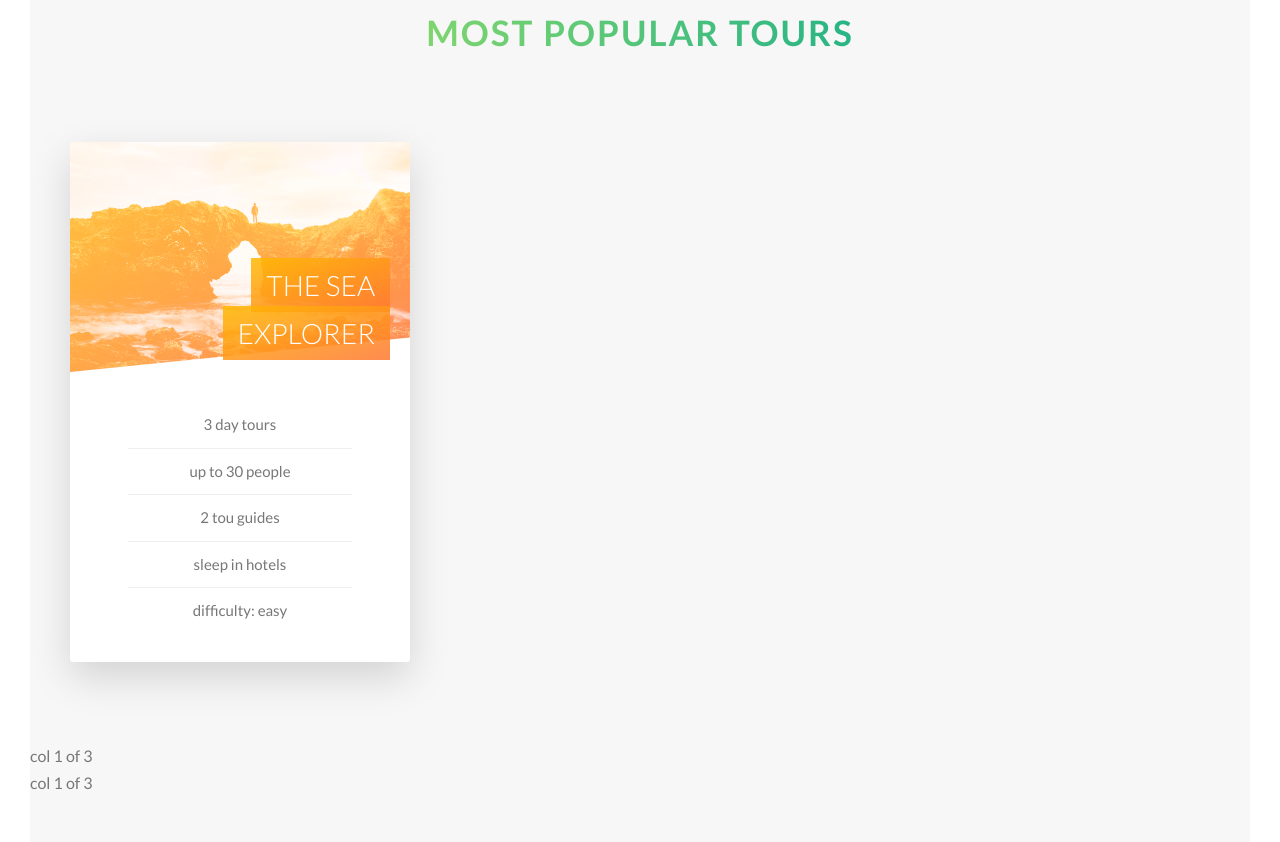
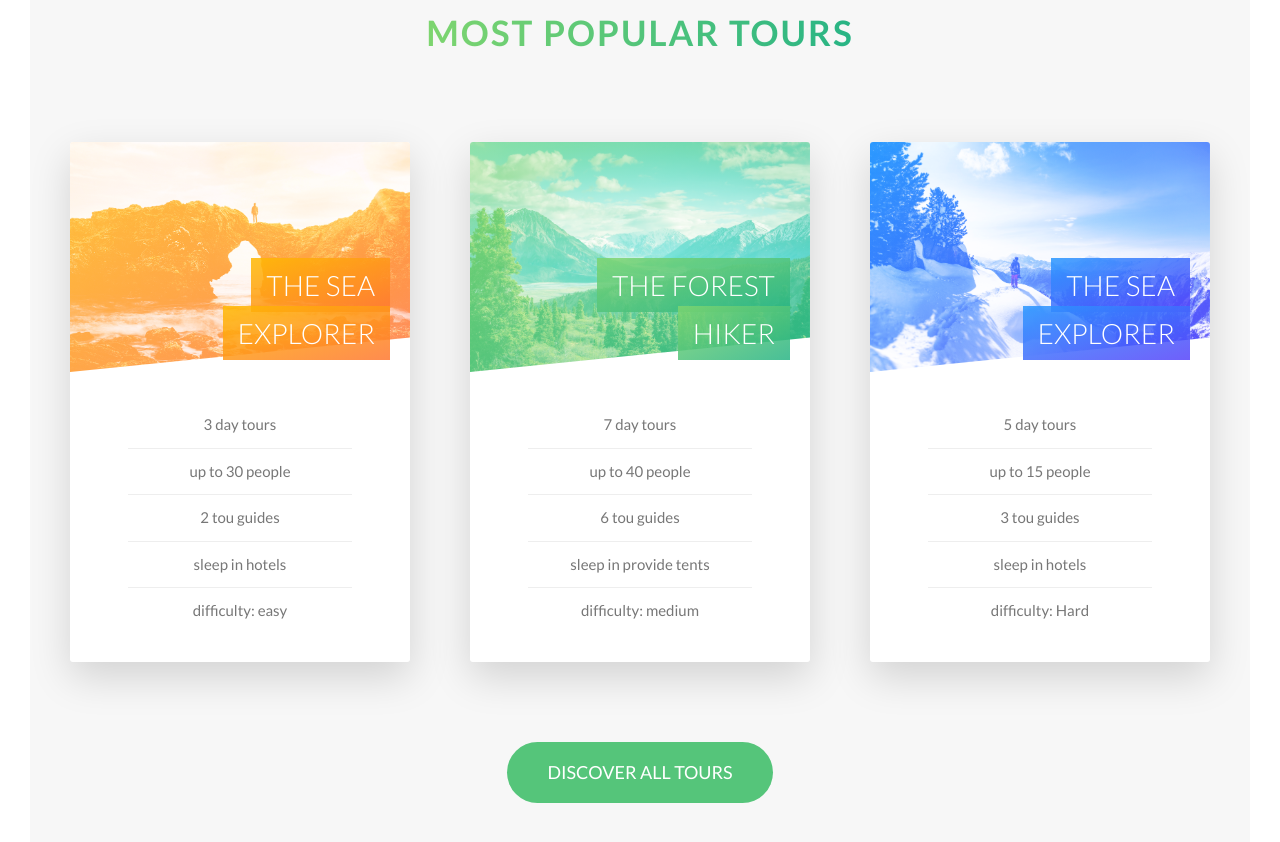
Before and after one commit to mazpeng/Natours-page, a website: page index.html in a window 1280 px wide. Shown: the part 2345-3187 px from the top of the page. Drawn offline with Linux system fonts and the light colour scheme.

Commit message:
btn bottom card

```diff
--- a/index.html
+++ b/index.html
@@ -161,9 +161,74 @@
               </div>
             </div>
           </div>
+
+          <div class="col-1-of-3">
+            <div class="card">
+              <div class="card__side card__side--front">
+                <div class="card__picture card__picture--2">&nbsp;</div>
+                <h4 class="card__heading">
+                  <span class="card__heading-span card__heading-span--2">
+                    The Forest Hiker
+                  </span>
+                </h4>
+                <div class="card__details">
+                  <ul>
+                    <li>7 day tours</li>
+                    <li>up to 40 people</li>
+                    <li>6 tou guides</li>
+                    <li>sleep in provide tents</li>
+                    <li>difficulty: medium</li>
+                  </ul>
+                </div>
+              </div>
+
+              <div class="card__side card__side--back card__side--back-2">
+                <div class="card__cta">
+                  <div class="card__price-box">
+                    <p class="card__price-only">Only</p>
+                    <p class="card__price-value">$497</p>
+                  </div>
+                  <a href="#" class="btn btn--white">Book Now</a>
+                </div>
+              </div>
+            </div>
+          </div>
+          <div class="col-1-of-3">
+            <div class="card">
+              <div class="card__side card__side--front">
+                <div class="card__picture card__picture--3">&nbsp;</div>
+                <h4 class="card__heading">
+                  <span class="card__heading-span card__heading-span--3">
+                    The sea explorer
+                  </span>
+                </h4>
+                <div class="card__details">
+                  <ul>
+                    <li>5 day tours</li>
+                    <li>up to 15 people</li>
+                    <li>3 tou guides</li>
+                    <li>sleep in hotels</li>
+                    <li>difficulty: Hard</li>
+                  </ul>
+                </div>
+              </div>
+
+              <div class="card__side card__side--back card__side--back-3">
+                <div class="card__cta">
+                  <div class="card__price-box">
+                    <p class="card__price-only">Only</p>
+                    <p class="card__price-value">$897</p>
+                  </div>
+                  <a href="#" class="btn btn--white">Book Now</a>
+                </div>
+              </div>
+            </div>
+          </div>
         </div>
-        <div class="col-1-of-3">col 1 of 3</div>
-        <div class="col-1-of-3">col 1 of 3</div>
+
+        <div class="u-center-text u-margin-top-big">
+          <a href="#" class="btn btn--green">Discover all tours</a>
+        </div>
       </section>
     </main>
     <!-- <section class="grid-test">
--- a/sass/base/_utilities.scss
+++ b/sass/base/_utilities.scss
@@ -11,3 +11,7 @@
 .u-margin-bottom-big {
   margin-bottom: 8rem;
 }
+
+.u-margin-top-big {
+  margin-top: 8rem;
+}
--- a/sass/components/_button.scss
+++ b/sass/components/_button.scss
@@ -32,6 +32,14 @@
     color: $color-grey-dark;
     &::after {
       background-color: $color-white;
+    }
+  }
+  //btn bottom card
+  &--green {
+    background-color: $color-primary;
+    color: $color-white;
+    &::after {
+      background-color: $color-primary;
     }
   }
 
--- a/sass/components/_card.scss
+++ b/sass/components/_card.scss
@@ -31,6 +31,20 @@
           $color-secondary-dark
         );
       }
+      &-2 {
+        background-image: linear-gradient(
+          to right bottom,
+          $color-primary-light,
+          $color-primary-dark
+        );
+      }
+      &-3 {
+        background-image: linear-gradient(
+          to right bottom,
+          $color-tertiary-light,
+          $color-tertiary-dark
+        );
+      }
     }
   }
 
@@ -59,10 +73,20 @@
         url(/img/nat-5.jpg);
     }
     &--2 {
-      background-image: url(/img/nat-5.jpg);
+      background-image: linear-gradient(
+          to right bottom,
+          $color-primary-light,
+          $color-primary-dark
+        ),
+        url(/img/nat-6.jpg);
     }
     &--3 {
-      background-image: url(/img/nat-5.jpg);
+      background-image: linear-gradient(
+          to right bottom,
+          $color-tertiary-light,
+          $color-tertiary-dark
+        ),
+        url(/img/nat-7.jpg);
     }
   }
   &__heading {
@@ -87,6 +111,20 @@
         to right bottom,
         rgba($color-secondary-light, 0.85),
         rgba($color-secondary-dark, 0.85)
+      );
+    }
+    &--2 {
+      background-image: linear-gradient(
+        to right bottom,
+        rgba($color-primary-light, 0.85),
+        rgba($color-primary-dark, 0.85)
+      );
+    }
+    &--3 {
+      background-image: linear-gradient(
+        to right bottom,
+        rgba($color-tertiary-light, 0.85),
+        rgba($color-tertiary-dark, 0.85)
       );
     }
   }
```
Also changed, not shown: css/style.css.
